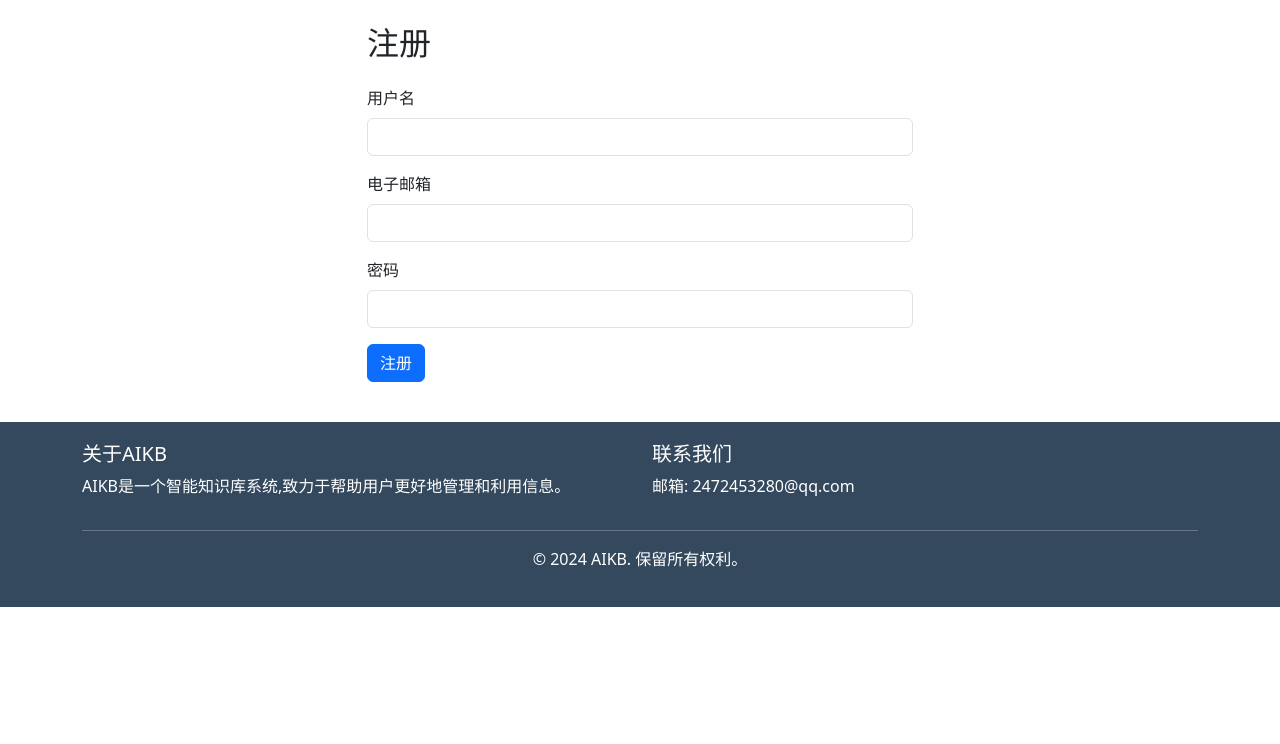
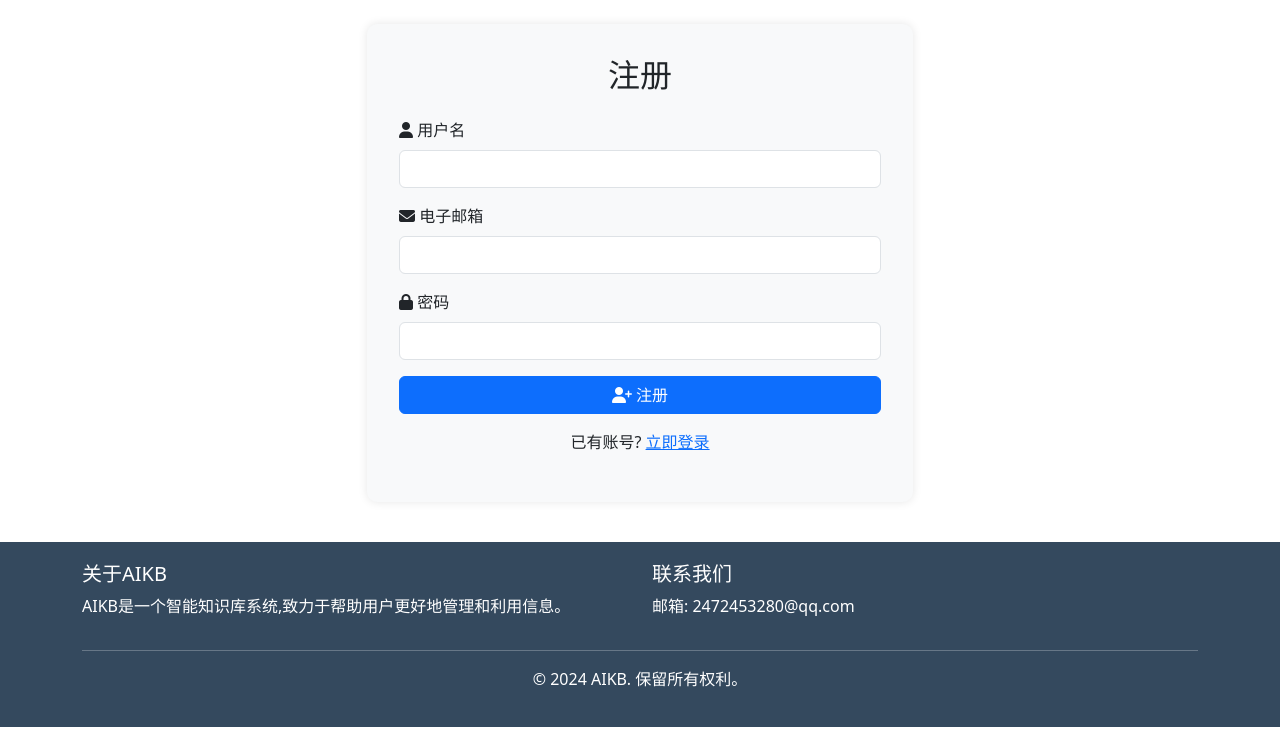
Before and after one commit to Wangyugui1/aibk, a Flask app: page /register in a window 1280 px wide. Shown: the part 56-800 px from the top of the page. Run offline with Flask 2, Linux system fonts and the light colour scheme.

Commit message:
Update register.html

```diff
--- a/app/templates/register.html
+++ b/app/templates/register.html
@@ -2,25 +2,56 @@
 
 {% block title %}注册{% endblock %}
 
+{% block extra_css %}
+<style>
+    /* 自定义注册页面样式 */
+    .register-form {
+        background-color: #f8f9fa;
+        border-radius: 10px;
+        padding: 2rem;
+        box-shadow: 0 0 10px rgba(0,0,0,0.1);
+    }
+    .form-control:focus {
+        border-color: #3498db;
+        box-shadow: 0 0 0 0.2rem rgba(52, 152, 219, 0.25);
+    }
+</style>
+{% endblock %}
+
 {% block content %}
 <div class="row justify-content-center">
     <div class="col-md-6">
-        <h2 class="mb-4">注册</h2>
+        <div class="register-form">
+            <h2 class="mb-4 text-center">注册</h2>
             <form method="POST">
                 <div class="mb-3">
-                <label for="username" class="form-label">用户名</label>
+                    <label for="username" class="form-label">
+                        <i class="fas fa-user"></i> 用户名
+                    </label>
                     <input type="text" class="form-control" id="username" name="username" required>
                 </div>
                 <div class="mb-3">
-                <label for="email" class="form-label">电子邮箱</label>
+                    <label for="email" class="form-label">
+                        <i class="fas fa-envelope"></i> 电子邮箱
+                    </label>
                     <input type="email" class="form-control" id="email" name="email" required>
                 </div>
                 <div class="mb-3">
-                <label for="password" class="form-label">密码</label>
+                    <label for="password" class="form-label">
+                        <i class="fas fa-lock"></i> 密码
+                    </label>
                     <input type="password" class="form-control" id="password" name="password" required>
                 </div>
-            <button type="submit" class="btn btn-primary">注册</button>
+                <div class="d-grid gap-2">
+                    <button type="submit" class="btn btn-primary">
+                        <i class="fas fa-user-plus"></i> 注册
+                    </button>
+                </div>
             </form>
+            <div class="mt-3 text-center">
+                <p>已有账号? <a href="{{ url_for('auth.login') }}">立即登录</a></p>
+            </div>
+        </div>
     </div>
 </div>
 {% endblock %}
```
Lines whose indentation alone changed are shown as unchanged.
